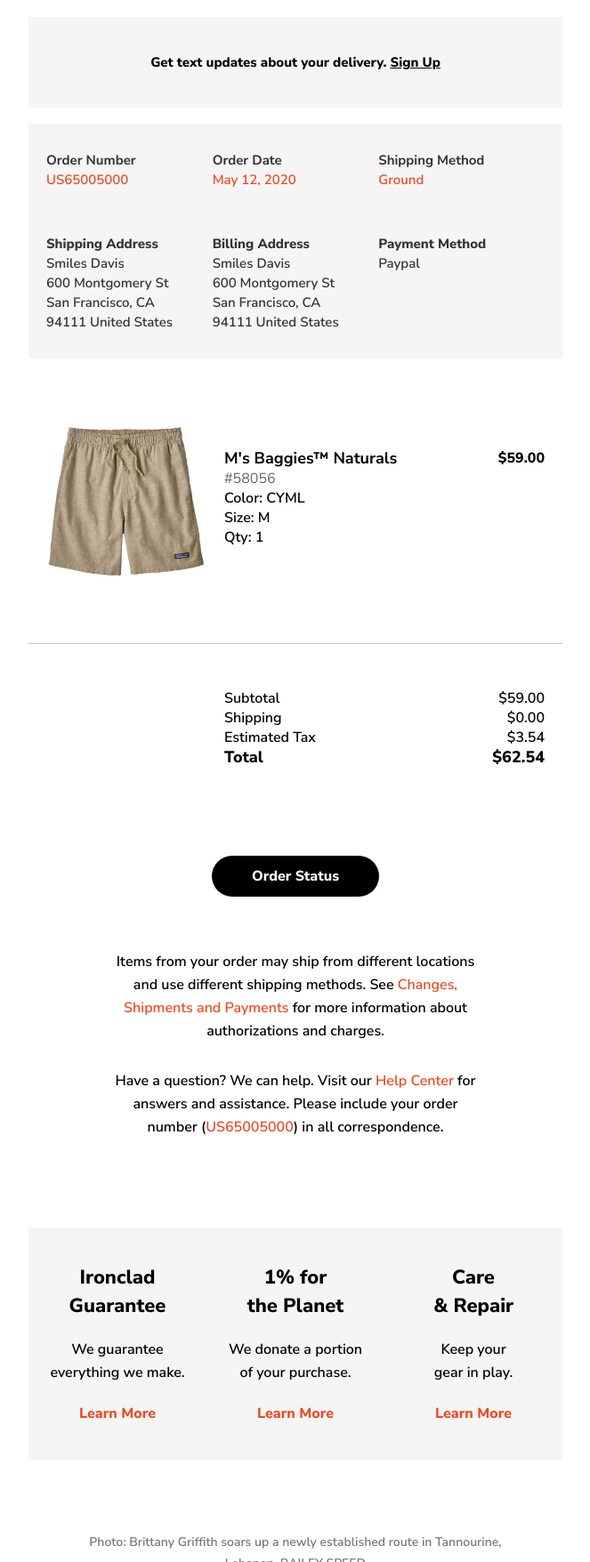
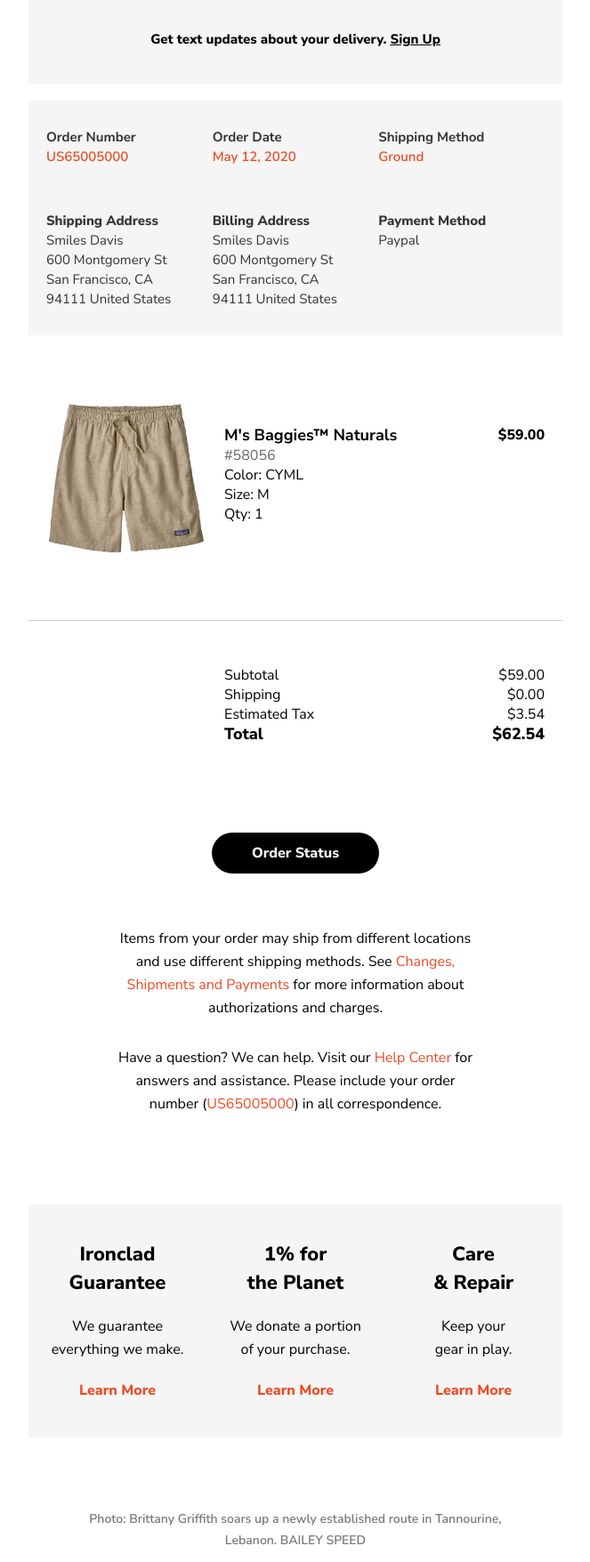
Before and after one commit to TNguyen20194/Patagonia-Transactional-Email, a plain HTML site: page index.html in a window 1280 px wide. Shown: the part 1250-3006 px from the top of the page at 89% size, without its empty margins (308-971 px from the left). Drawn offline with Linux system fonts and the light colour scheme.

Commit message:
Update font weight

```diff
--- a/index.html
+++ b/index.html
@@ -276,14 +276,14 @@
                                     </tr>
                                     <tr>
                                         <td class="order" align="center" valign="top" style="padding: 0 95px 60px 95px">
-                                            <p  style="line-height: 26px; color: #000000; font-size: 16px; font-weight: 600;">
+                                            <p  style="line-height: 26px; color: #000000; font-size: 16px; font-weight: 500;">
                                                 Your order is being processed. As soon as iit ships, we'll send you a shipping confirmation email with tracking information.
                                             </p>
                                         </td>
                                     </tr>
                                     <tr>
                                         <td class="order" align="center" valign="top" style="padding: 0 95px 60px 95px">
-                                            <p  style="line-height: 26px; color: #000000; font-size: 16px; font-weight: 600;">
+                                            <p  style="line-height: 26px; color: #000000; font-size: 16px; font-weight: 500;">
                                                 We encourage you to go to your order status page and sign up text updates as there may be unexpected delays.
                                             </p>
                                         </td>
@@ -375,7 +375,7 @@
                                                                         <tr>
                                                                             <td align="center" valign="top" style="padding: 0">
                                                                                 <p style="color: #333333; font-size: 15px;line-height: 22px; text-align: left; font-weight: 800; margin: 0;">Shipping Address</p>
-                                                                                <p style="color: #333333; font-size: 15px;line-height: 22px; text-align: left; font-weight: 600; margin: 0;">
+                                                                                <p style="color: #333333; font-size: 15px;line-height: 22px; text-align: left; font-weight: 500; margin: 0;">
                                                                                     Smiles Davis <br>
                                                                                     600 Montgomery St <br>
                                                                                     San Francisco, CA <br>
@@ -428,7 +428,7 @@
                                                                         <tr>
                                                                             <td align="center" valign="top" style="padding: 0">
                                                                                 <p style="color: #333333; font-size: 15px;line-height: 22px; text-align: left; font-weight: 800; margin: 0;">Billing Address</p>
-                                                                                <p style="color: #333333; font-size: 15px;line-height: 22px; text-align: left; font-weight: 600; margin: 0;">
+                                                                                <p style="color: #333333; font-size: 15px;line-height: 22px; text-align: left; font-weight: 500; margin: 0;">
                                                                                     Smiles Davis <br>
                                                                                     600 Montgomery St <br>
                                                                                     San Francisco, CA <br>
@@ -483,7 +483,7 @@
                                                                         <tr>
                                                                             <td align="center" valign="top" style="padding: 0">
                                                                                 <p style="color: #333333; font-size: 15px;line-height: 22px; text-align: left; font-weight: 800; margin: 0;">Payment Method</p>
-                                                                                <p style="color: #333333; font-size: 15px;line-height: 22px; text-align: left; font-weight: 600; margin: 0;">
+                                                                                <p style="color: #333333; font-size: 15px;line-height: 22px; text-align: left; font-weight: 500; margin: 0;">
                                                                                     Paypal
                                                                                 </p>
                                                                             </td>
@@ -541,7 +541,7 @@
                                                     <td class="info-column" align="center" valign="top" style="padding: 40px 0 0 0;">
                                                         <h4 style="color: #000000; font-size: 18px; line-height: 24px; text-align: left; margin: 0;">M's Baggies™ Naturals</h4>
                                                         <p style="color: #666666; font-size: 16px; line-height: 22px; text-align: left; margin: 0;">#58056</p>
-                                                        <p style="color: #000000; font-size: 16px; line-height: 22px; text-align: left; margin: 0; font-weight: 600;">
+                                                        <p style="color: #000000; font-size: 16px; line-height: 22px; text-align: left; margin: 0; font-weight: 500;">
                                                             Color: CYML <br>
                                                             Size: M <br>
                                                             Qty: 1
@@ -589,7 +589,7 @@
                                            <table class="order-summary" role="presentation" width="80%" align="left" border="0" border-spacing="0" cellpadding="0" cellspacing="0" style="width: 80%; max-width: 100%;">
                                                 <tr>
                                                     <td class="info-column" align="center" valign="top" style="padding: 0; padding-left: 220px;">
-                                                        <p style="color: #000000; font-size: 16px; line-height: 22px; text-align: left; margin: 0; font-weight: 600;">
+                                                        <p style="color: #000000; font-size: 16px; line-height: 22px; text-align: left; margin: 0; font-weight: 500;">
                                                             Subtotal<br>
                                                             Shipping<br>
                                                             Estimated Tax <br>
@@ -602,7 +602,7 @@
                                            <table class="order-cost" role="presentation" width="20%" align="right" border="0" border-spacing="0" cellpadding="0" cellspacing="0" style="width: 20%; max-width: 100%;">
                                             <tr>
                                                 <td class="info-column" align="center" valign="top" style="padding: 0; padding-right: 20px;">
-                                                    <p style="color: #000000; font-size: 16px; line-height: 22px; margin: 0; font-weight: 600; text-align: right;">
+                                                    <p style="color: #000000; font-size: 16px; line-height: 22px; margin: 0; font-weight: 500; text-align: right;">
                                                         $59.00 <br>
                                                         $0.00 <br>
                                                         $3.54 <br>
@@ -651,7 +651,7 @@
                                                 <!-- Top Row -->
                                                 <tr>
                                                     <td align="center" valign="top" style="padding: 0; padding-bottom: 30px;">
-                                                        <p class="description" style="color: #000000; font-size: 16px; line-height: 26px; text-align: center; margin: 0; font-weight: 600;">
+                                                        <p class="description" style="color: #000000; font-size: 16px; line-height: 26px; text-align: center; margin: 0; font-weight: 500;">
                                                             Items from your order may ship from different locations and use different shipping methods. See <a href="#" style="text-decoration: none; color: #EF4923;">Changes, Shipments and Payments</a> for more information about authorizations and charges.
                                                         </p>
                                                     </td>
@@ -661,7 +661,7 @@
                                                 <!-- Bottom Row -->
                                                 <tr>
                                                     <td align="center" valign="top" style="padding: 0;">
-                                                        <p class="description" style="color: #000000; font-size: 16px; line-height: 26px; text-align: center; margin: 0; font-weight: 600;">
+                                                        <p class="description" style="color: #000000; font-size: 16px; line-height: 26px; text-align: center; margin: 0; font-weight: 500;">
                                                             Have a question? We can help. Visit our <a href="#" style="text-decoration: none; color: #EF4923;">Help Center</a> for answers and assistance. Please include your order number (<a href="#" style="text-decoration: none; color: #EF4923;">US65005000</a>) in all correspondence.
                                                         </p>
                                                     </td>
@@ -693,7 +693,7 @@
                                                             </tr>
                                                             <tr>
                                                                 <td align="center" valign="top" style="padding: 10px 0 10px 0">
-                                                                    <p style="color: #000000; font-size: 16px; line-height: 26px; text-align: center; margin: 0; font-weight: 600;">
+                                                                    <p style="color: #000000; font-size: 16px; line-height: 26px; text-align: center; margin: 0; font-weight: 500;">
                                                                         We guarantee <br> everything we make.
                                                                     </p>
                                                                 </td>
@@ -721,7 +721,7 @@
                                                             </tr>
                                                             <tr>
                                                                 <td align="center" valign="top" style="padding: 10px 0 10px 0">
-                                                                    <p style="color: #000000; font-size: 16px; line-height: 26px; text-align: center; margin: 0; font-weight: 600;">
+                                                                    <p style="color: #000000; font-size: 16px; line-height: 26px; text-align: center; margin: 0; font-weight: 500;">
                                                                         We donate a portion <br> of your purchase.
                                                                     </p>
                                                                 </td>
@@ -750,7 +750,7 @@
                                                             </tr>
                                                             <tr>
                                                                 <td align="center" valign="top" style="padding: 10px 0 10px 0">
-                                                                    <p style="color: #000000; font-size: 16px; line-height: 26px; text-align: center; margin: 0; font-weight: 600;">
+                                                                    <p style="color: #000000; font-size: 16px; line-height: 26px; text-align: center; margin: 0; font-weight: 500;">
                                                                         Keep your <br> gear in play.
                                                                     </p>
                                                                 </td>
```
